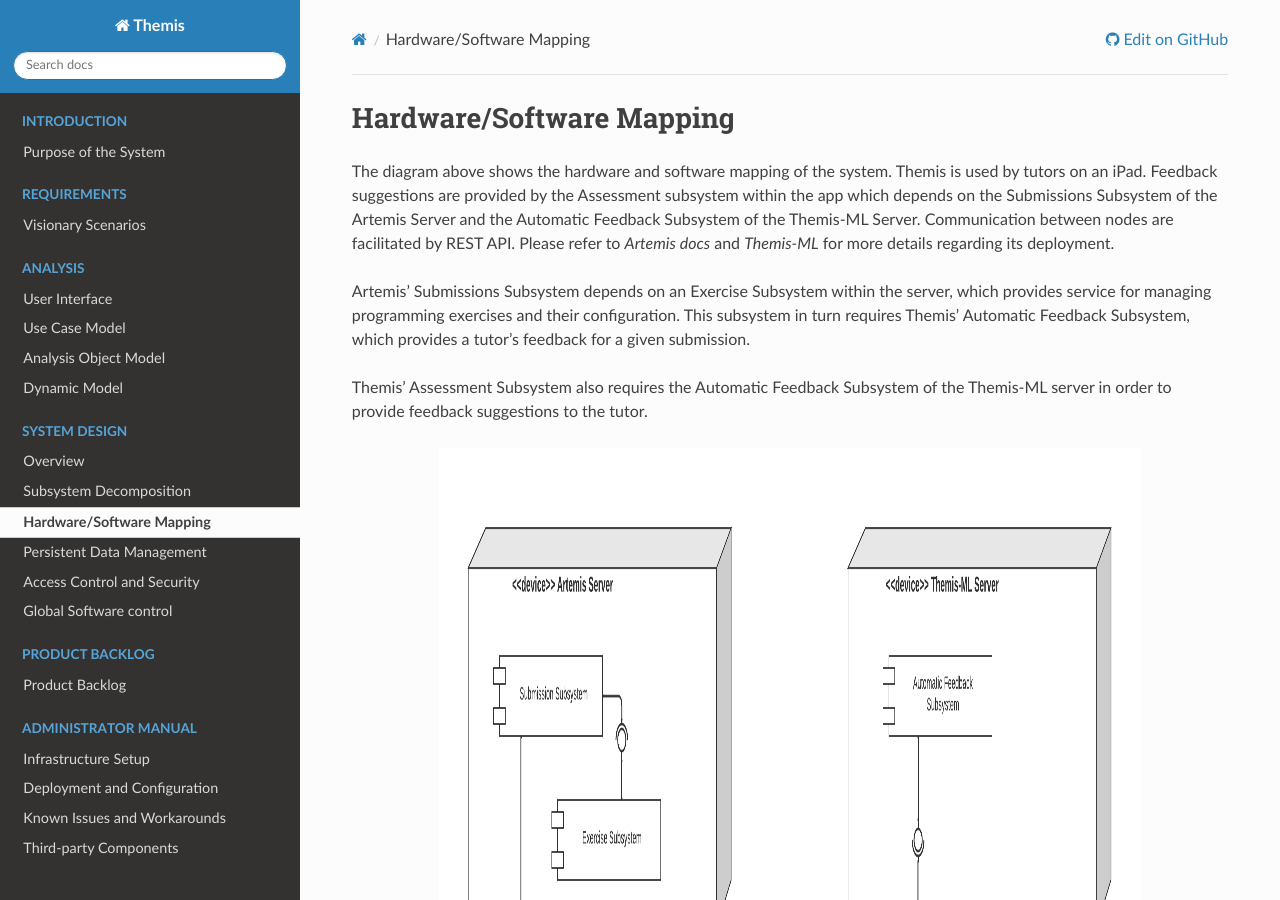
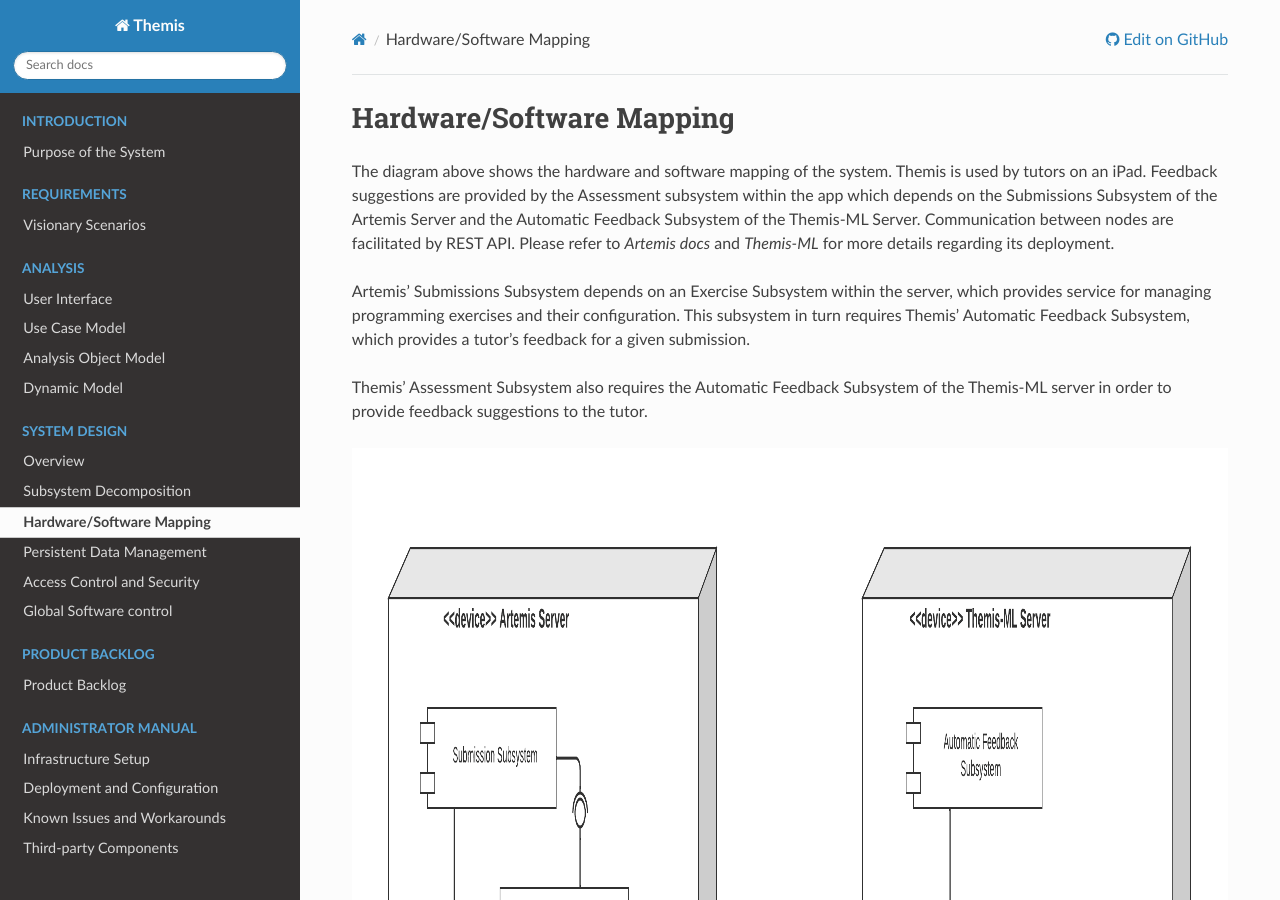
Before and after one commit to ls1intum/Themis, a Sphinx documentation site: the page built from docs/system/hw-sw-mapping.rst, in a window 1280 px wide and 900 px high. Built offline with Sphinx 7.4.7 and the Read the Docs theme 2.0.0, drawn with Linux system fonts in a browser that asks for light colours.

Commit message:
adjusted diagram scaling

```diff
--- a/docs/system/hw-sw-mapping.rst
+++ b/docs/system/hw-sw-mapping.rst
@@ -16,7 +16,7 @@ Themis' Assessment Subsystem also requires the Automatic Feedback Subsystem of t
 
 
 .. figure:: ../images/deployment_diagram.png
-   :scale: 80 %
+   :scale: 100%
    :alt: Deployment diagram of Themis
    :align: center
    :width: 100%
```
